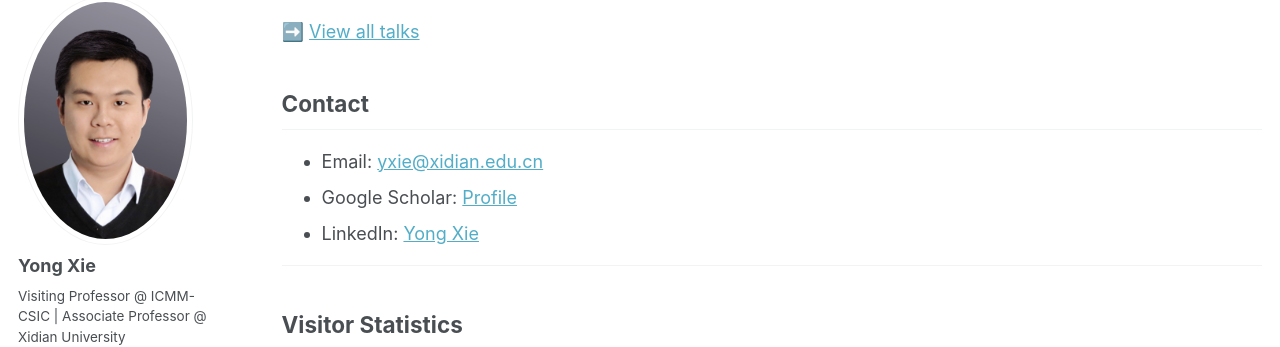
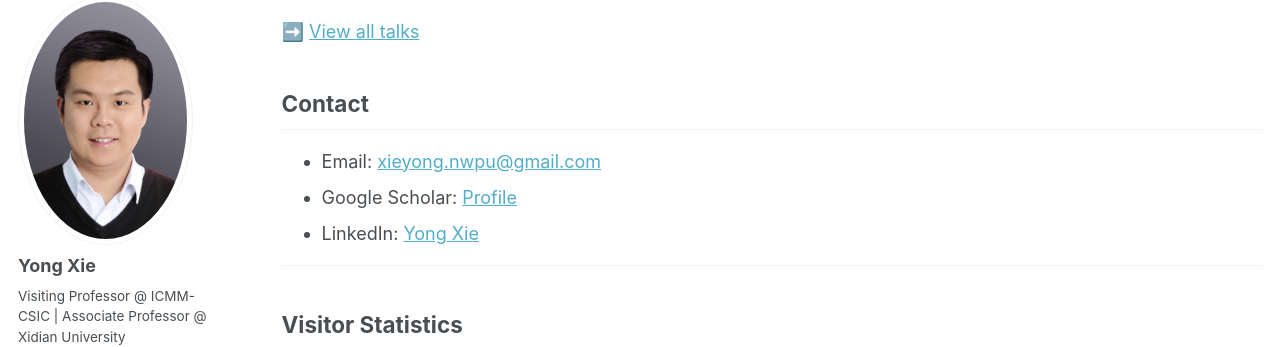
Before and after one commit to YongXie-ICMM/yongxie-icmm.github.io, a Jekyll site: the page built from _pages/about.md, in a window 1280 px wide and 900 px high, scrolled down 1926 px. Shown: the part 110-457 px from the top of the window. Built offline with Jekyll 4.4.1, drawn with Linux system fonts in a browser that asks for light colours; some web fonts are replaced; comment, search, counter and statistics services are not loaded.

Commit message:
Update homepage email to xieyong.nwpu@gmail.com

```diff
--- a/_config.yml
+++ b/_config.yml
@@ -28,7 +28,7 @@ author:
   location         : "Madrid, Spain"
   employer         : "ICMM/Xidian University"
   uri              : # URL
-  email            : "yxie@xidian.edu.cn"
+  email            : "xieyong.nwpu@gmail.com"
 
   # Academic websites
   arxiv            : # URL - Update with the correct link to your profile
--- a/_pages/about.md
+++ b/_pages/about.md
@@ -55,7 +55,7 @@ With 17+ years of research experience across academia and industry, I work at th
 
 ## Contact
 
-- Email: [yxie@xidian.edu.cn](mailto:yxie@xidian.edu.cn)
+- Email: [xieyong.nwpu@gmail.com](mailto:xieyong.nwpu@gmail.com)
 - Google Scholar: [Profile](https://scholar.google.com/citations?user=bX_QzCQAAAAJ&hl)
 - LinkedIn: [Yong Xie](https://www.linkedin.com/in/yong-xie-2694a315)
 
```
